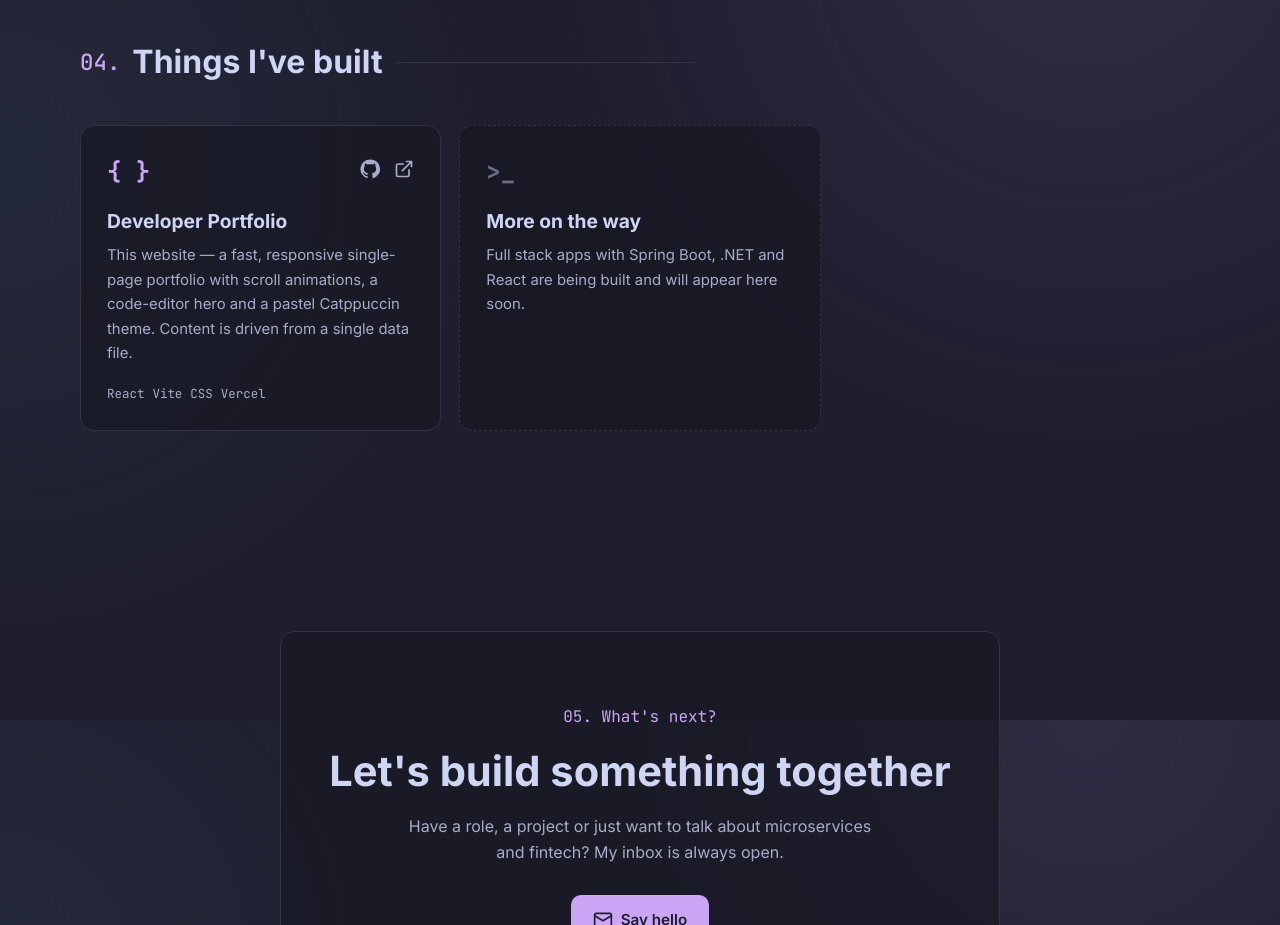
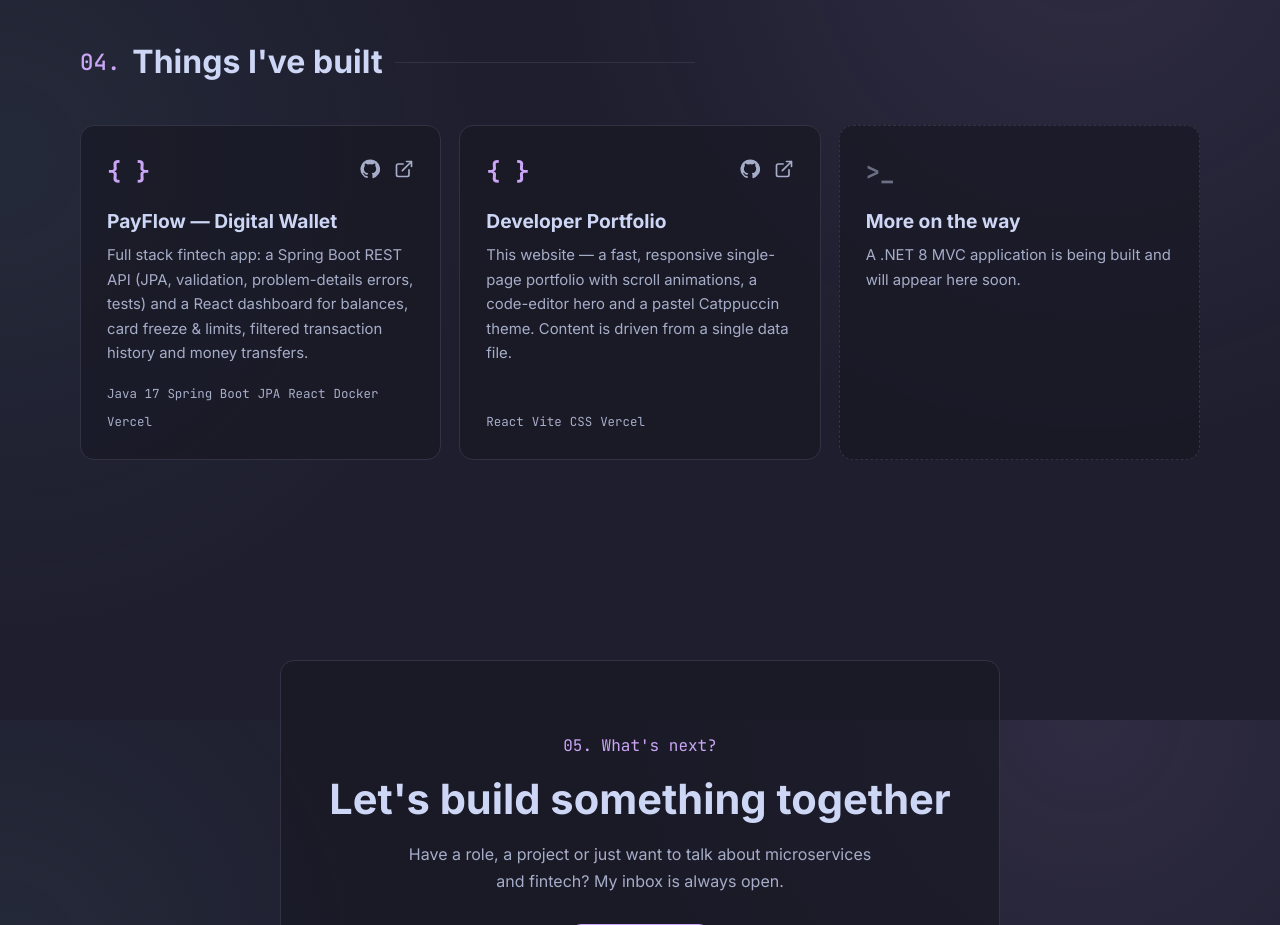
Before and after one commit to aoun02/aoun-portfolio, a React (Vite) app: page / in a window 1280 px wide. Shown: the part 3280-4205 px from the top of the page. Built offline with nearby package versions, Linux system fonts and the light colour scheme.

Commit message:
Add PayFlow project

```diff
--- a/src/components/Sections.jsx
+++ b/src/components/Sections.jsx
@@ -141,7 +141,7 @@ export function Projects() {
             <span className="project__folder mono">{'>_'}</span>
             <h3 className="project__title">More on the way</h3>
             <p className="project__desc">
-              Full stack apps with Spring Boot, .NET and React are being built and will appear here soon.
+              A .NET 8 MVC application is being built and will appear here soon.
             </p>
           </Reveal>
         </div>
--- a/src/data/profile.js
+++ b/src/data/profile.js
@@ -70,6 +70,14 @@ export const skills = [
 // Add a new object here whenever a project is deployed.
 export const projects = [
   {
+    title: 'PayFlow — Digital Wallet',
+    description:
+      'Full stack fintech app: a Spring Boot REST API (JPA, validation, problem-details errors, tests) and a React dashboard for balances, card freeze & limits, filtered transaction history and money transfers.',
+    tech: ['Java 17', 'Spring Boot', 'JPA', 'React', 'Docker', 'Vercel'],
+    github: 'https://github.com/aoun02/payflow',
+    live: 'https://payflow-aoun.vercel.app',
+  },
+  {
     title: 'Developer Portfolio',
     description:
       'This website — a fast, responsive single-page portfolio with scroll animations, a code-editor hero and a pastel Catppuccin theme. Content is driven from a single data file.',
```
